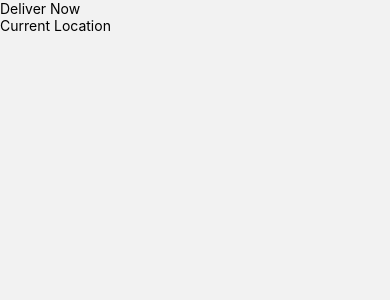
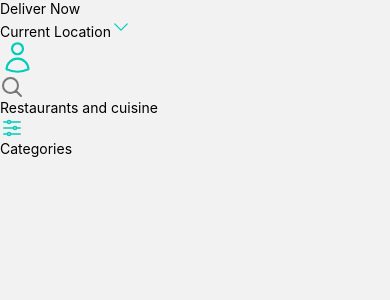
Before and after one commit to herdeybayor/deliveroo-clone, a React Native app: screen /Home in a window 390 px wide. Shown: the top 300 px of the page. Built offline with nearby package versions, Linux system fonts and the light colour scheme.

Commit message:
feat: add categories 🎉

```diff
--- /dev/null
+++ b/components/Categories.js
@@ -0,0 +1,12 @@
+import { View, Text } from "react-native";
+import React from "react";
+
+const Categories = () => {
+    return (
+        <View>
+            <Text>Categories</Text>
+        </View>
+    );
+};
+
+export default Categories;
--- /dev/null
+++ b/components/Category.js
@@ -0,0 +1,12 @@
+import { View, Text } from "react-native";
+import React from "react";
+
+const Category = () => {
+    return (
+        <View>
+            <Text>Category</Text>
+        </View>
+    );
+};
+
+export default Category;
--- /dev/null
+++ b/components/index.js
@@ -0,0 +1,2 @@
+export { default as Categories } from "./Categories";
+export { default as Category } from "./Category";
--- a/package.json
+++ b/package.json
@@ -16,8 +16,10 @@
     "nativewind": "^2.0.11",
     "react": "18.1.0",
     "react-native": "0.70.5",
+    "react-native-heroicons": "^3.2.0",
     "react-native-safe-area-context": "4.4.1",
-    "react-native-screens": "~3.18.0"
+    "react-native-screens": "~3.18.0",
+    "react-native-svg": "13.4.0"
   },
   "devDependencies": {
     "@babel/core": "^7.12.9",
--- a/screens/HomeScreen.js
+++ b/screens/HomeScreen.js
@@ -1,6 +1,16 @@
 import { useNavigation } from "@react-navigation/native";
 import React from "react";
-import { Image, SafeAreaView, StatusBar, Text, View } from "react-native";
+import {
+    Image,
+    SafeAreaView,
+    ScrollView,
+    StatusBar,
+    Text,
+    TextInput,
+    View,
+} from "react-native";
+import * as Icons from "react-native-heroicons/outline";
+import { Categories } from "../components";
 
 export default function HomeScreen() {
     const navigation = useNavigation();
@@ -12,20 +22,50 @@ export default function HomeScreen() {
     }, [navigation]);
 
     return (
-        <SafeAreaView>
+        <SafeAreaView className="bg-white">
             {/* Header */}
-            <View className="flex-row pb-3 items-center mx-4 space-x-2">
+            <View className="flex-row py-3 items-center space-x-2 px-4">
                 <Image
                     source={{ uri: "https://links.papareact.com/wru" }}
                     className="h-7 aspect-square rounded-full p-4 bg-gray-300"
                 />
-                <View>
+                <View className="flex-1">
                     <Text className="font-bold text-gray-400 text-xs">
                         Deliver Now
                     </Text>
-                    <Text className="font-bold text-xl">Current Location</Text>
+                    <Text className="font-bold text-xl">
+                        Current Location
+                        <Icons.ChevronDownIcon size={20} color="#00CCBB" />
+                    </Text>
                 </View>
+                <Icons.UserIcon size={35} color="#00CCBB" />
             </View>
+
+            {/* Search */}
+            <View className="flex-row justify-between space-x-2 items-center pb-2 px-4">
+                <View className="bg-gray-200 flex-1 relative flex-row items-center">
+                    <Icons.MagnifyingGlassIcon
+                        className="absolute left-2"
+                        color="#777777"
+                        strokeWidth={2}
+                    />
+                    <TextInput
+                        className="pl-10 py-2 flex-1"
+                        placeholder="Restaurants and cuisine"
+                        keyboardType="default"
+                    ></TextInput>
+                </View>
+                <Icons.AdjustmentsHorizontalIcon color="#00CCBB" />
+            </View>
+
+            {/* Body */}
+            <ScrollView className="bg-gray-100">
+                {/* Categories */}
+                <Categories />
+
+                {/* Featured Rows */}
+            </ScrollView>
+
             <StatusBar style="auto" />
         </SafeAreaView>
     );
```
Also changed, not shown: 1 other file (tests, documents, lock files or other folders).
